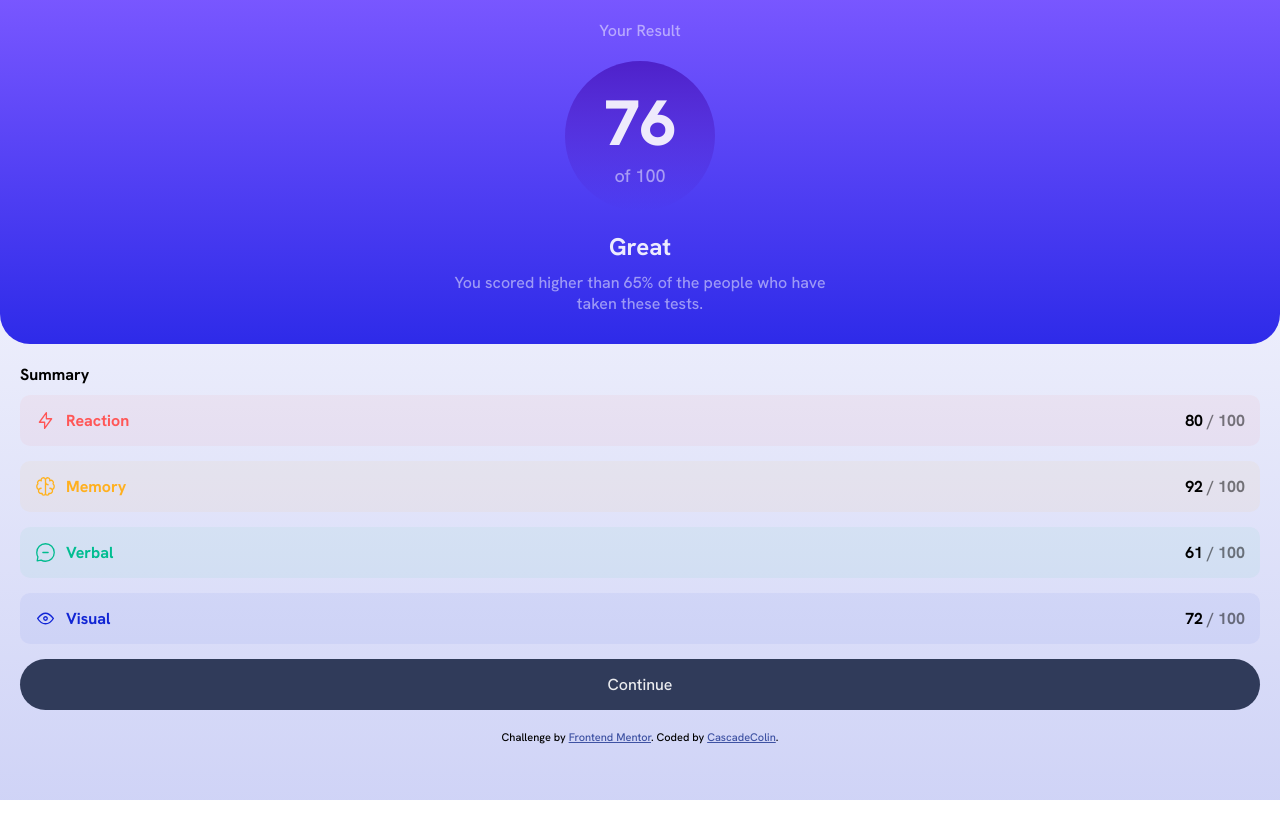
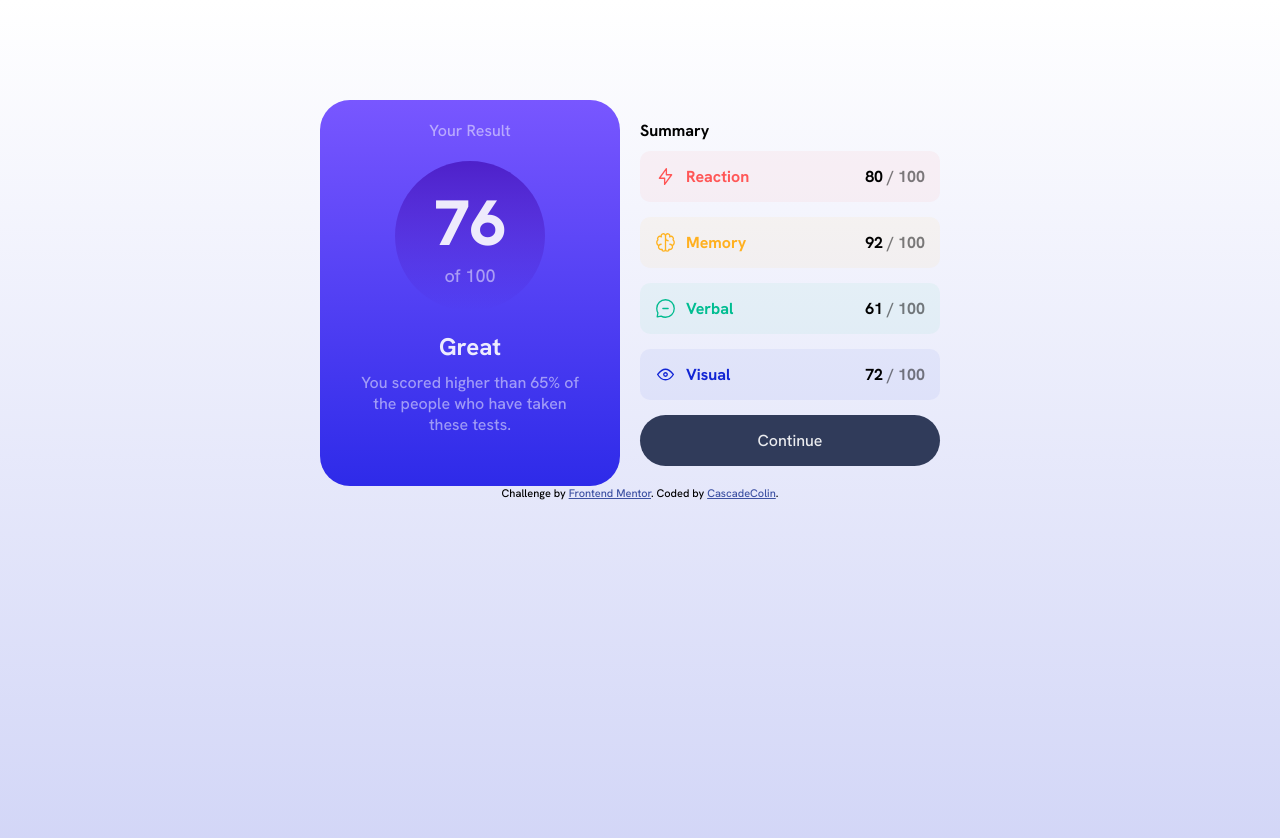
Before and after one commit to CascadeColin/results-summary-component, a React (Vite) app: page / in a window 1280 px wide. Shown: the top 838 px of the page. Before the commit the page ends 800 px from the top, so only its background shows below. Built offline with nearby package versions, Linux system fonts and the light colour scheme.

Commit message:
update: desktop style; btn hover effect

```diff
--- a/src/App.css
+++ b/src/App.css
@@ -6,7 +6,7 @@
 .score {
   display: flex;
   flex-direction: column;
-  background: linear-gradient(hsl(252, 100%, 67%) , hsl(241, 81%, 54%));
+  background: linear-gradient(hsl(252, 100%, 67%), hsl(241, 81%, 54%));
   border-radius: 0 0 30px 30px;
   align-items: center;
   color: hsla(0, 0%, 100%);
@@ -180,6 +180,10 @@
   background: hsl(224, 30%, 27%);
 }
 
+.continueBtn:hover {
+  background: linear-gradient(hsl(252, 100%, 67%), hsl(241, 81%, 54%));
+}
+
 .attribution {
   font-size: 11px;
   text-align: center;
@@ -187,3 +191,20 @@
 .attribution a {
   color: hsl(228, 45%, 44%);
 }
+
+@media (min-width: 850px) {
+  .container {
+    display: flex;
+    flex-direction: row;
+    max-width: 50%;
+    margin: 100px auto 0 auto;
+  }
+
+  .score {
+    flex:1;
+    border-radius: 30px 30px 30px 30px;
+  }
+  .summary {
+    flex:1;
+  }
+}
```
